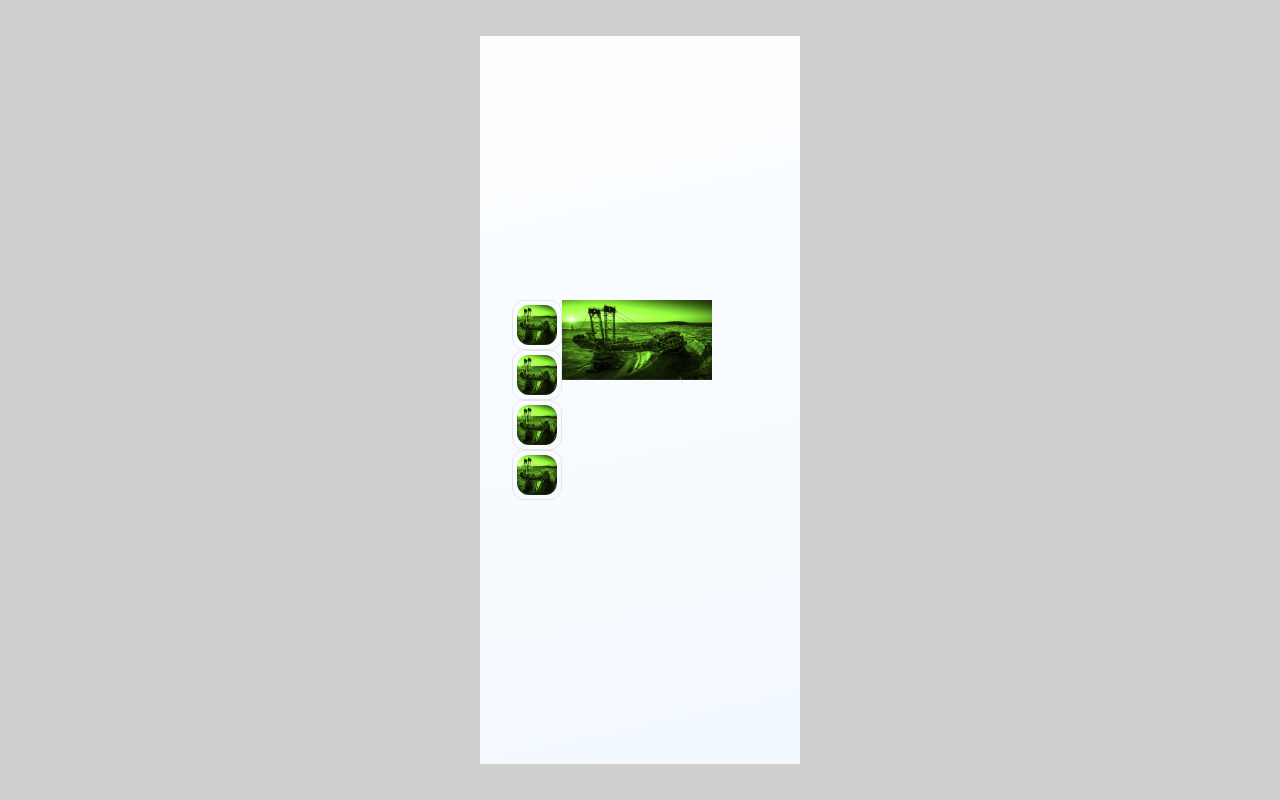
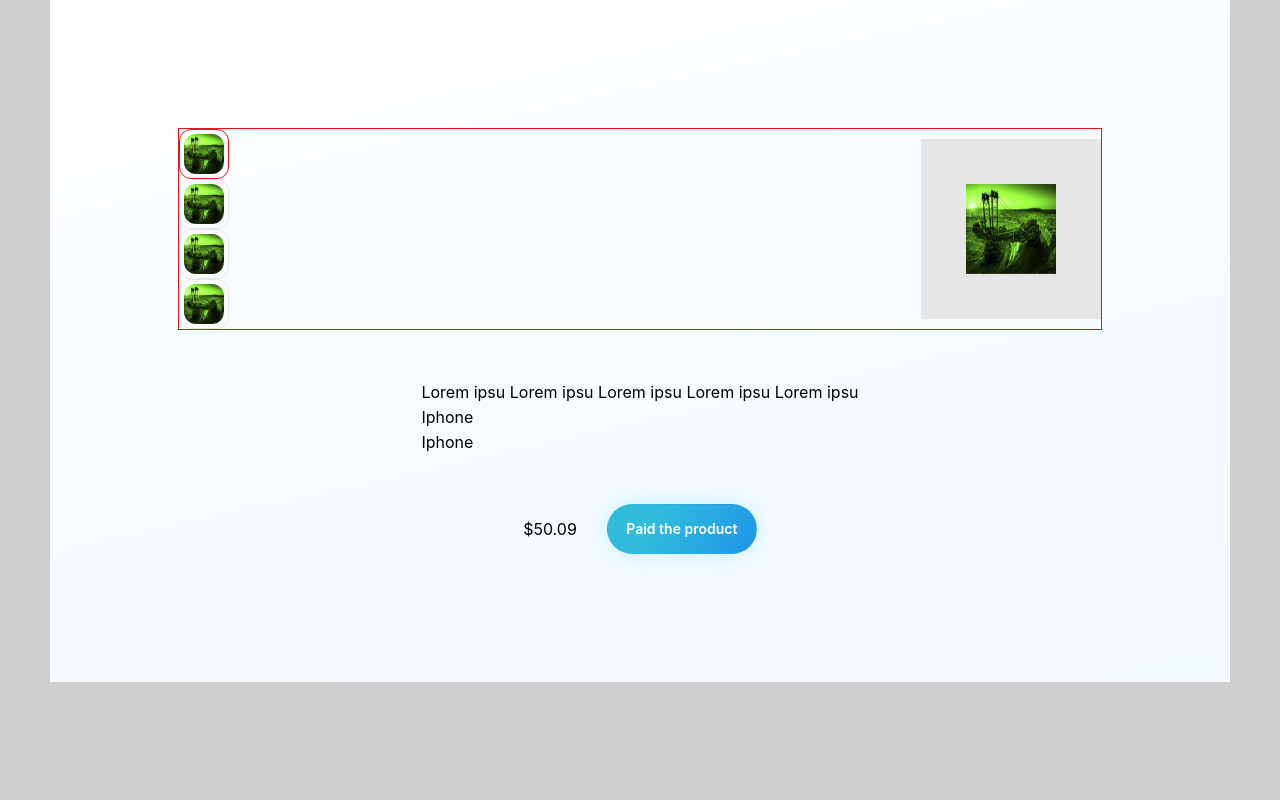
Before and after one commit to AlejandroOlivera/credit-card-payment, a React (Vite) app: page / in a window 1280 px wide. Built offline with nearby package versions, Linux system fonts and the light colour scheme.

Commit message:
first produuct

```diff
--- a/src/App.css
+++ /dev/null
@@ -1,6 +0,0 @@
-#root {
-  max-width: 1280px;
-  margin: 0 auto;
-  padding: 2rem;
-  text-align: center;
-}
--- a/src/Pages/Home.page.tsx
+++ b/src/Pages/Home.page.tsx
@@ -1,7 +1,7 @@
 import { Product } from '../sections/Product/Product';
 
 export const HomePage = () => (
-  <>
+  <main>
     <Product />
-  </>
+  </main>
 );
--- a/src/Router.tsx
+++ b/src/Router.tsx
@@ -1,5 +1,5 @@
 import { createBrowserRouter, RouterProvider } from 'react-router-dom';
-import { HomePage } from './Pages/Home.page';
+import { HomePage } from './pages/Home.page';
 
 const router = createBrowserRouter([
   {
--- a/src/index.css
+++ b/src/index.css
@@ -13,10 +13,6 @@
 }
 
 body {
-  display: flex;
-  justify-content: center; /* Centra horizontalmente */
-  align-items: center; /* Centra verticalmente */
-  width: 100vw; /* Ancho de la pantalla */
-  height: 100vh; /* Alto de la pantalla */
+  height: 100vh;
   background: #d0cfcf;
 }
--- a/src/sections/Product/Product.module.css
+++ b/src/sections/Product/Product.module.css
@@ -1,17 +1,40 @@
 .product {
-  width: 320px;
-  height: 728px;
+  max-width: 1180px;
+  height: 100%;
   background: linear-gradient(167.44deg, #fdfeff 0%, #f2f9ff 100%);
   display: flex;
   align-items: center;
   justify-content: center;
+  flex-direction: column;
+  align-self: center;
+  padding: 10%;
+  gap: 50px;
+  margin: 0 auto;
 }
 
 .headerProduct {
-  width: 80%;
-  border-color: red;
-  border-width: 2px;
+  width: 100%;
+  border: 1px solid #e81616;
   display: flex;
+  justify-content: space-between;
+  align-items: center;
+}
+
+.frameSelect {
+  display: flex;
+  align-items: center;
+  justify-content: center;
+  padding: 0px;
+  width: 50px;
+  height: 50px;
+  border: 1px solid #e81616;
+  border-radius: 12px;
+}
+
+.frameSelect img {
+  border-radius: 12px;
+  width: 40px;
+  height: 40px;
 }
 
 .frame {
@@ -31,6 +54,30 @@
   height: 40px;
 }
 
-.imageProduct img {
+.imageProductContainer {
+  width: 180px;
+  height: 180px;
+  background-color: #e6e6e6;
+  display: flex;
+  justify-content: center;
+  align-items: center;
+}
+
+.imageProductContainer img {
+  width: 50%;
+  height: 50%;
+}
+
+.buttonContainer {
+  display: flex;
+  gap: 30px;
+  align-items: center;
+}
+
+.buttonProduct {
   width: 150px;
+  height: 50px;
+  background: linear-gradient(122.33deg, #30bddc 30.62%, #1e94e9 100%);
+  box-shadow: 0px 0px 25px rgba(73, 211, 255, 0.25);
+  border-radius: 50px;
 }
--- a/src/sections/Product/Product.tsx
+++ b/src/sections/Product/Product.tsx
@@ -1,15 +1,21 @@
 import { useState } from 'react';
+import { Modal } from '@mantine/core';
+
 import { WText } from '@/components/WText/WText';
 import classes from './Product.module.css';
 import { Frame } from '@/components/WFrame/WFrame';
+import { WButton } from '@/components/WButton/WButton';
 
-export const Product = () => {
-  const [isTrue, setIsTrue] = useState(false);
+interface IProduct {}
+
+export const Product: React.FC<IProduct> = () => {
+  const [isShowModal, setIsShowModal] = useState(false);
+
   return (
     <section className={classes.product}>
       <div className={classes.headerProduct}>
         <div>
-          <Frame styles={classes.frame}>
+          <Frame styles={classes.frameSelect}>
             <img src="/test.png" alt="headphone" />
           </Frame>
 
@@ -26,10 +32,27 @@ export const Product = () => {
           </Frame>
         </div>
 
-        <div className={classes.imageProduct}>
+        <div className={classes.imageProductContainer}>
           <img src="/test.png" alt="headphone" />
         </div>
       </div>
+
+      <div>
+        <WText text="Lorem ipsu Lorem ipsu Lorem ipsu Lorem ipsu Lorem ipsu" />
+        <WText text="Iphone" />
+        <WText text="Iphone" />
+      </div>
+
+      <div className={classes.buttonContainer}>
+        <WText text="$50.09" />
+        <WButton
+          styles={classes.buttonProduct}
+          title="Paid the product"
+          onClick={() => setIsShowModal(true)}
+        />
+      </div>
+
+      <Modal fullScreen opened={isShowModal} onClose={() => setIsShowModal(false)} />
     </section>
   );
 };
```
